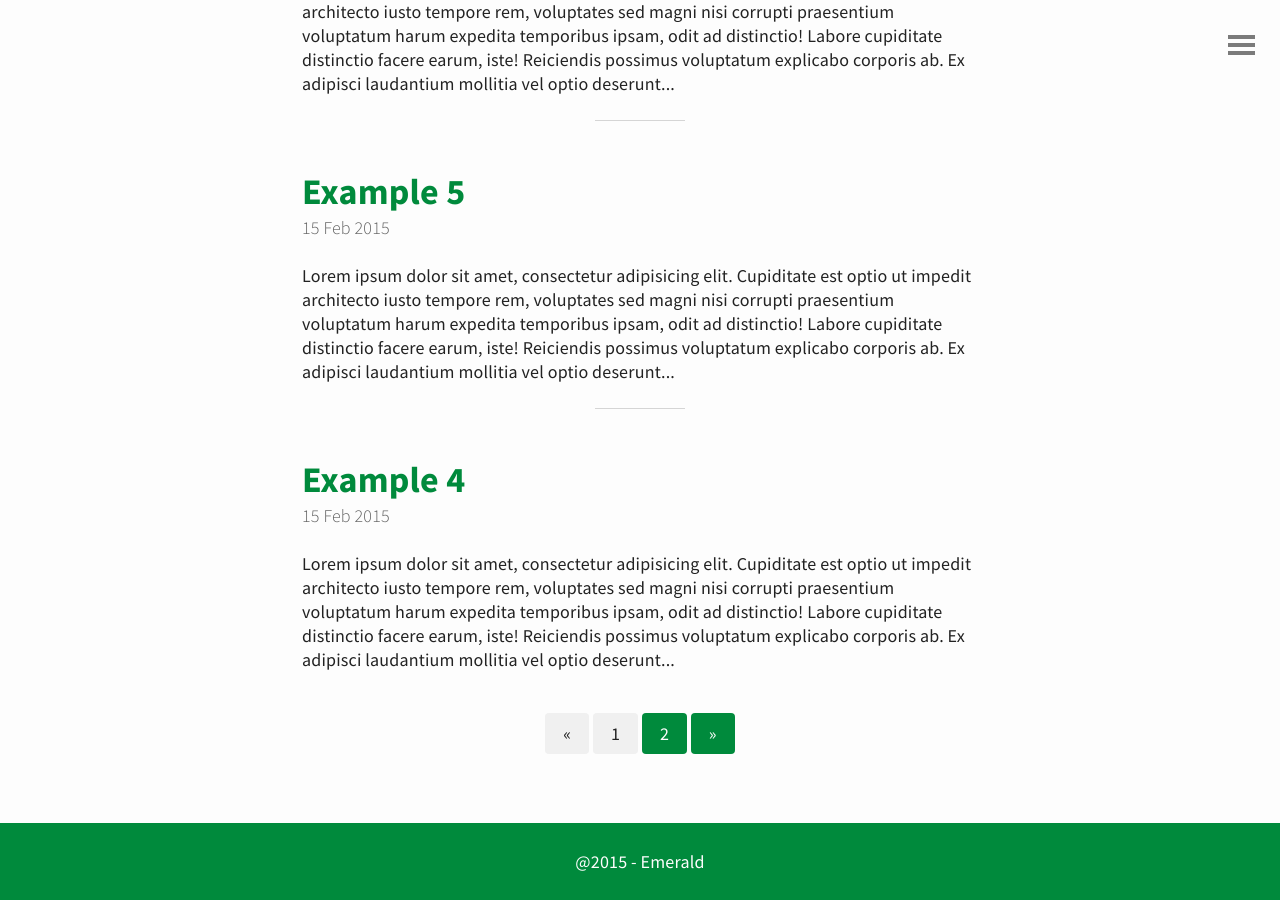
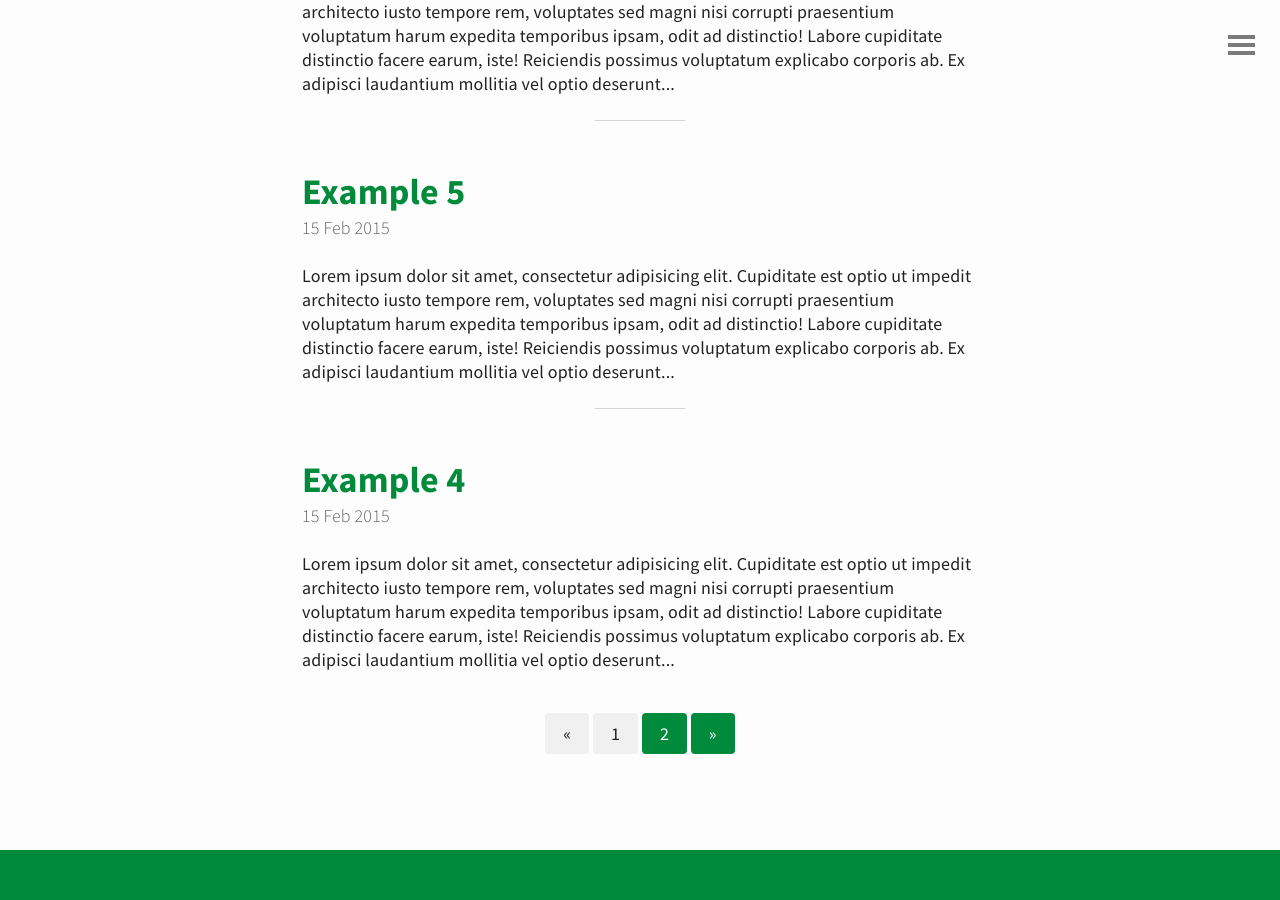
Before and after one commit to spraphul/blog, a Jekyll site: the page built from index.html, in a window 1280 px wide and 900 px high, scrolled down 1703 px. Built offline with Jekyll 4.4.1, drawn with Linux system fonts in a browser that asks for light colours; the list of posts is cut into pages by our own code.

Commit message:
Update footer.html

```diff
--- a/_includes/footer.html
+++ b/_includes/footer.html
@@ -1 +1 @@
-<footer class="footer"><span>@2015 - Emerald</span></footer>
+<footer class="footer"><span></span></footer>
```
